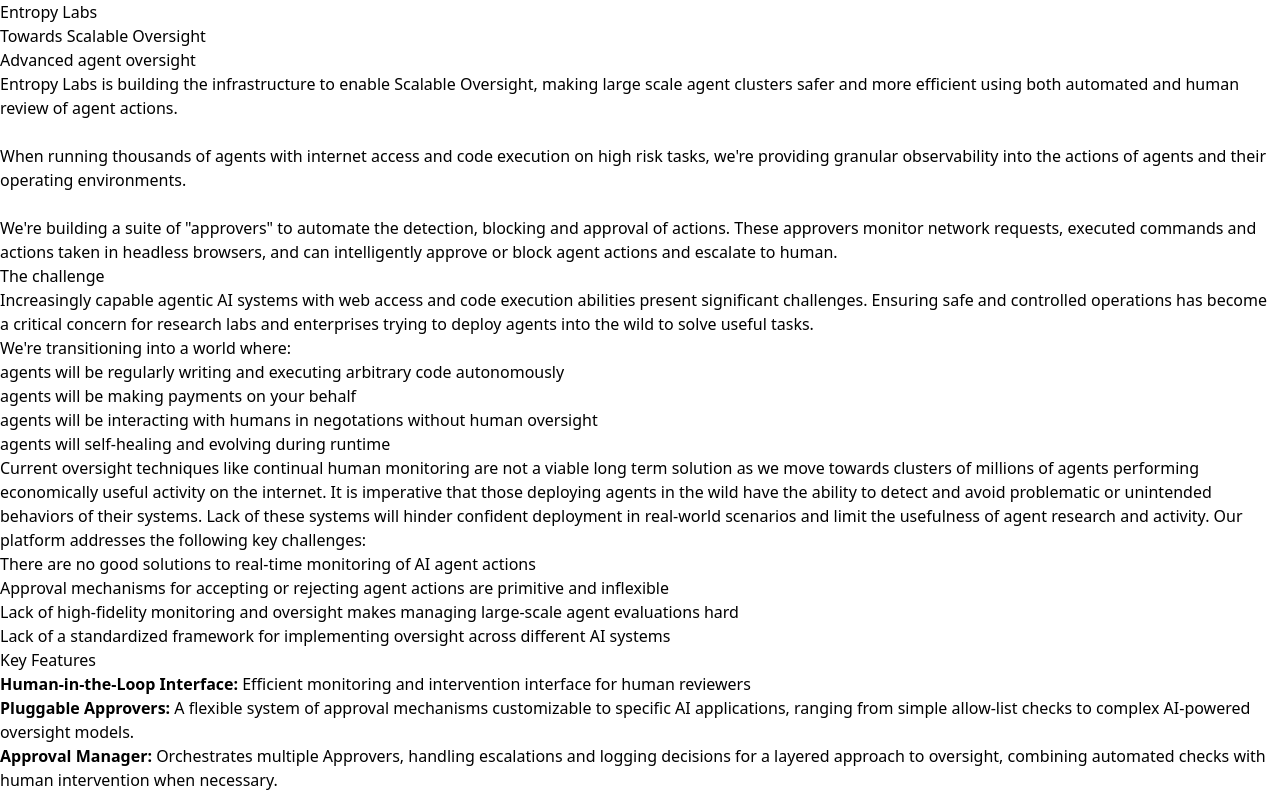
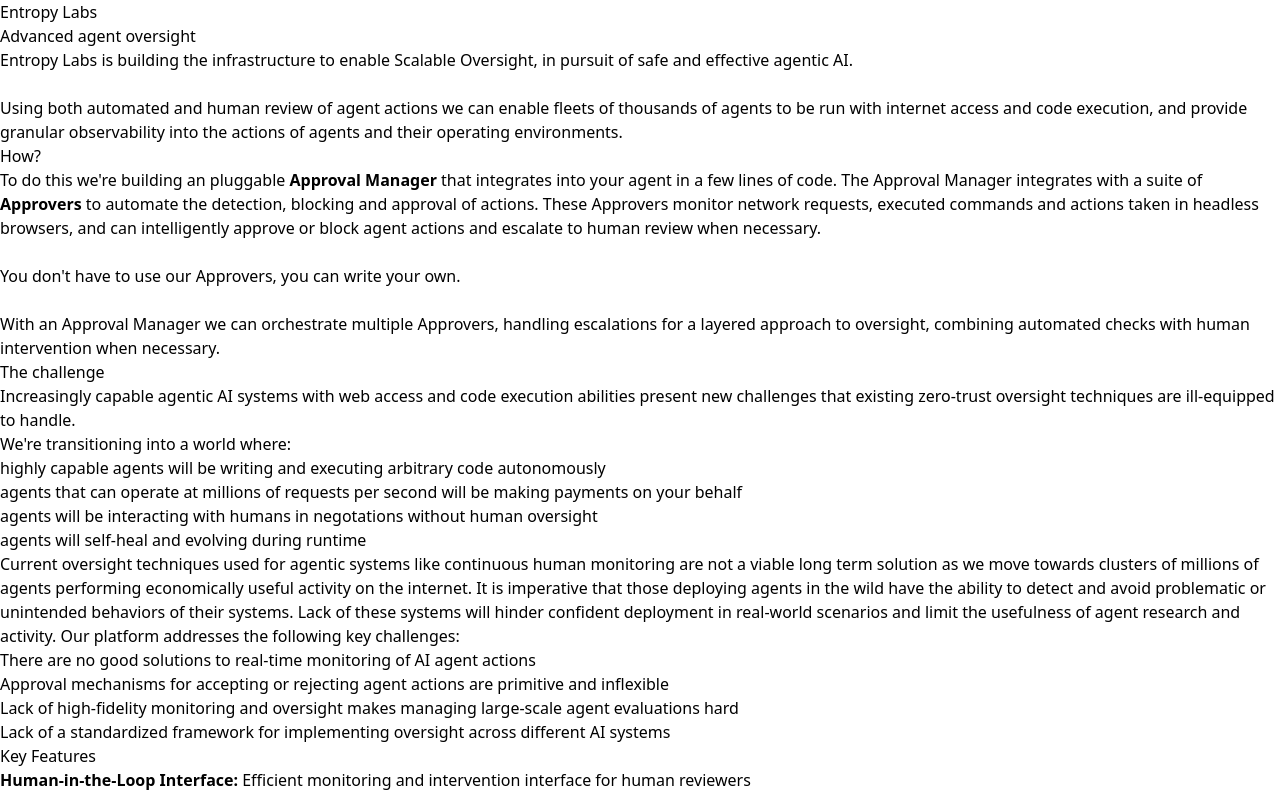
Before and after one commit to ishivendratripathi/Asteriod, a React (Vite) app: page / in a window 1280 px wide. Shown: the top 796 px of the page. Built offline with nearby package versions, Linux system fonts and the light colour scheme.

Commit message:
update main page content

```diff
--- a/src/App.tsx
+++ b/src/App.tsx
@@ -6,7 +6,7 @@
     <div className="bg-white text-black font-serif p-8 max-w-4xl mx-auto space-y-6">
       <header className="border-b-2 border-black pb-8 mb-12 mt-16 space-y-4">
         <h1 className="text-5xl font-bold tracking-">{name}</h1>
-        <p>Towards Scalable Oversight</p>
+        <p>Advanced agent oversight</p>
       </header>
 
 
@@ -14,33 +14,43 @@
 
       <main className="space-y-12">
         <section>
-          <h2 className="text-3xl font-bold mb-4">Advanced agent oversight</h2>
           <p>
-            Entropy Labs is building the infrastructure to enable Scalable Oversight, making large scale agent clusters safer and more efficient using both automated and human review of agent actions.
+            Entropy Labs is building the infrastructure to enable Scalable Oversight, in pursuit of safe and effective agentic AI.
           </p>
           <br />
           <p>
-            When running thousands of agents with internet access and code execution on high risk tasks, we're providing granular observability into the actions of agents and their operating environments.
+            Using both automated and human review of agent actions we can enable fleets of thousands of agents to be run with internet access and code execution, and provide granular observability into the actions of agents and their operating environments.
+          </p>
+        </section>
+
+        <section>
+          <h2 className="text-3xl font-bold mb-4">How?</h2>
+          <p>
+            To do this we're building an pluggable <b>Approval Manager</b> that integrates into your agent in a few lines of code. The Approval Manager integrates with a suite of <b>Approvers</b> to automate the detection, blocking and approval of actions. These Approvers monitor network requests, executed commands and actions taken in headless browsers, and can intelligently approve or block agent actions and escalate to human review when necessary.
           </p>
           <br />
           <p>
-            We're building a suite of "approvers" to automate the detection, blocking and approval of actions. These approvers monitor network requests, executed commands and actions taken in headless browsers, and can intelligently approve or block agent actions and escalate to human.
+            You don't have to use our Approvers, you can write your own.
+          </p>
+          <br />
+          <p>
+            With an Approval Manager we can orchestrate multiple Approvers, handling escalations for a layered approach to oversight, combining automated checks with human intervention when necessary.
           </p>
         </section>
 
         <section>
           <h2 className="text-3xl font-bold mb-4">The challenge</h2>
-          <p className="mb-6">Increasingly capable agentic AI systems with web access and code execution abilities present significant challenges. Ensuring safe and controlled operations has become a critical concern for research labs and enterprises trying to deploy agents into the wild to solve useful tasks.</p>
+          <p className="mb-6">Increasingly capable agentic AI systems with web access and code execution abilities present new challenges that existing zero-trust oversight techniques are ill-equipped to handle.</p>
           <p>We're transitioning into a world where:</p>
           <ul className="list-disc pl-8 mb-6 space-y-2">
-            <li>agents will be regularly writing and executing arbitrary code autonomously</li>
-            <li>agents will be <a className="text-blue-500" href="https://www.skyfire.xyz">making payments</a> on your behalf</li>
+            <li>highly capable agents will be writing and executing arbitrary code autonomously</li>
+            <li>agents that can operate at millions of requests per second will be <a className="text-blue-500" href="https://www.skyfire.xyz">making payments</a> on your behalf</li>
             <li>agents will be interacting with humans in <a className="text-blue-500" href="https://www.netcraft.com/news/netcraft-announces-new-ai-powered-innovations/">negotations without human oversight</a></li>
-            <li>agents will self-healing and evolving during runtime</li>
+            <li>agents will self-heal and evolving during runtime</li>
 
 
           </ul>
-          <p className="mb-6">Current oversight techniques like continual human monitoring are not a viable long term solution as we move towards clusters of millions of agents performing economically useful activity on the internet. It is imperative that those deploying agents in the wild have the ability to detect and avoid problematic or unintended behaviors of their systems. Lack of these systems will hinder confident deployment in real-world scenarios and limit the usefulness of agent research and activity. Our platform addresses the following key challenges:</p>
+          <p className="mb-6">Current oversight techniques used for agentic systems like continuous human monitoring are not a viable long term solution as we move towards clusters of millions of agents performing economically useful activity on the internet. It is imperative that those deploying agents in the wild have the ability to detect and avoid problematic or unintended behaviors of their systems. Lack of these systems will hinder confident deployment in real-world scenarios and limit the usefulness of agent research and activity. Our platform addresses the following key challenges:</p>
           <ul className="list-disc pl-8 mb-6 space-y-2">
             <li>There are no good solutions to real-time monitoring of AI agent actions</li>
             <li>Approval mechanisms for accepting or rejecting agent actions are primitive and inflexible</li>
```
Also changed, not shown: src/Code.tsx (added, +65 -0 lines), src/components/button.tsx (deleted, +0 -57 lines), src/components/file_icon.tsx (deleted, +0 -35 lines), src/components/input.tsx (deleted, +0 -25 lines), src/components/loading.tsx (deleted, +0 -19 lines), src/components/textarea.tsx (deleted, +0 -25 lines).
